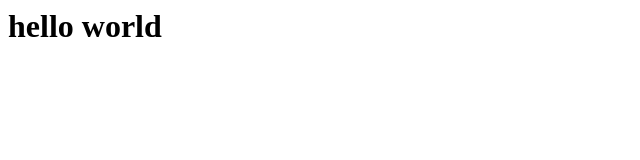
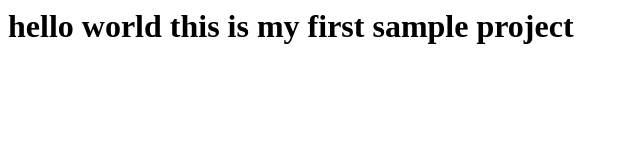
Before and after one commit to uday-t/devloper, a plain HTML site: page index.html in a window 1280 px wide. Shown: the whole page, without its empty margins (0-640 px from the left). Drawn offline with Linux system fonts and the light colour scheme.

Commit message:
second commit by regav

```diff
--- a/index.html
+++ b/index.html
@@ -1 +1 @@
-<h1> hello world </h1>
+<h1> hello world this is my first sample project </h1>
```
